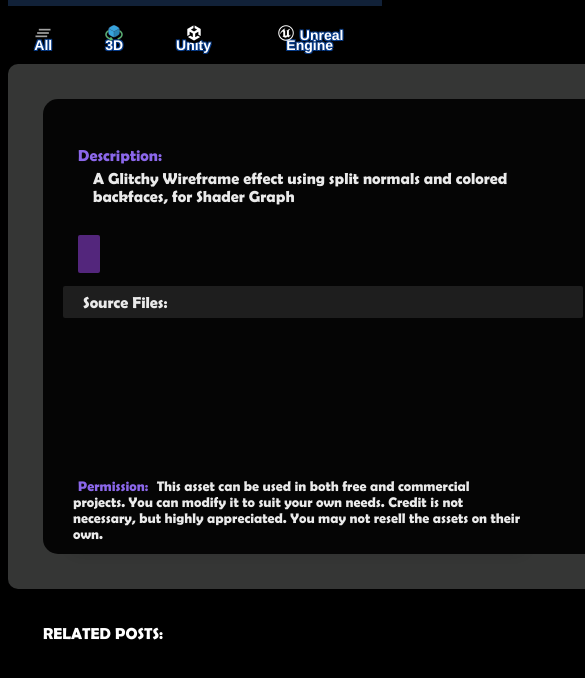
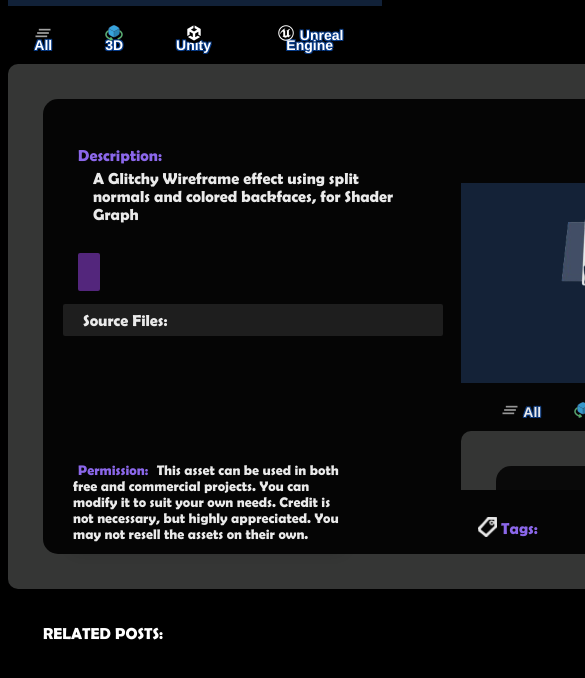
Before and after one commit to mazmana/mazmana.github.io, a plain HTML site: page Posts.html in a window 390 px wide. Shown: the part 202-880 px from the top of the page, 585 px wide, since content can reach past the window. Drawn offline with nearby package versions, Linux system fonts and the light colour scheme.

Commit message:
update 1.05

```diff
--- a/Posts.html
+++ b/Posts.html
@@ -68,7 +68,7 @@
                         </div>
                         <div class="section" id="extraLinks"></div>
 
-                        <div class="section" style="position: absolute; bottom: 5px; max-width: 450px">
+                        <div class="sectionNote">
                             <div class="dropdown-content">
                                 <span class="dates">Permission: </span> This asset can be used in both free and
                                 commercial projects. You can modify it to suit your own needs. Credit is not necessary,
--- a/style.css
+++ b/style.css
@@ -477,6 +477,15 @@ a:hover {
     padding-right: 20px;
 }
 
+.sectionNote {
+    padding: 7px;
+    padding-left: 20px;
+    padding-right: 20px;
+    position: absolute;
+    bottom: 5px;
+    max-width: 450px
+}
+
 .sectionbackground {
     padding: 7px;
     padding-left: 20px;
@@ -783,9 +792,65 @@ linkIcon {
     }
     .grid-container {
         display: grid;
-        max-width: 800px;
+        max-width: 500px;
         grid-template-columns: auto auto;
         gap: 20px;
         padding: 15px;
     }
+
+    .mainbody-post {
+        background-color: #353635;
+        color: white;
+        width: 850px;
+        height: auto;
+
+        display: table;
+        margin-left: auto;
+        margin-right: auto;
+        padding: 35px;
+        border-radius: 10px;
+    }
+
+    .grid-container-post {
+        display: grid;
+        max-width: 850px;
+        grid-template-columns: auto auto;
+        gap: 20px;
+        padding: 15px;
+    }
+
+    .post-title-holder {
+        width: 850px;
+        display: flex;
+        justify-content: space-between;
+    }
+
+    .SubDivHolder {
+        display: flex;
+        width: 850px;
+        justify-content: space-between;
+    }
+
+    .post_card {
+        background-color: black;
+        color: white;
+        position: relative;
+        background-size: cover;
+        min-height: 400px;
+        width: 850px;
+        height: auto;
+        border-radius: 15px;
+        text-decoration: none;
+        padding: 10px;
+        opacity: 0.9;
+    }
+
+    .sectionNote {
+        padding: 7px;
+        padding-left: 20px;
+        padding-right: 20px;
+        position: absolute;
+        bottom: 5px;
+        max-width: 270px
+    }
 }
```
